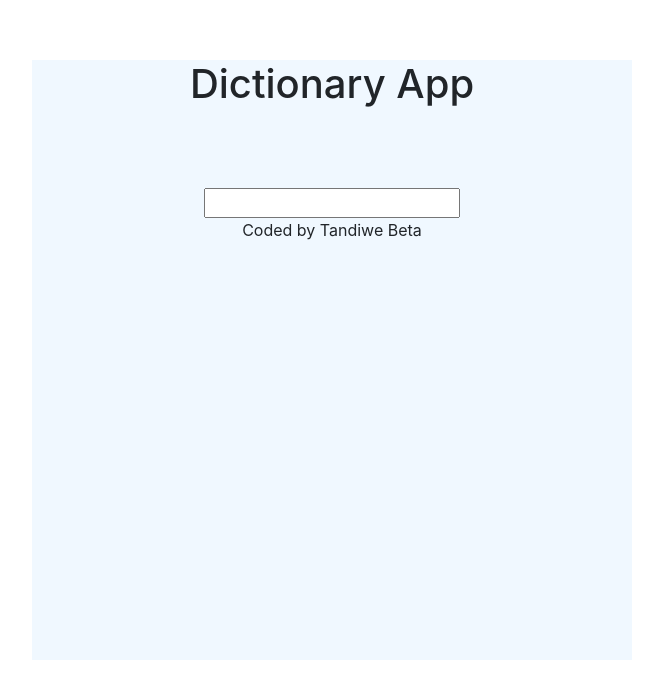
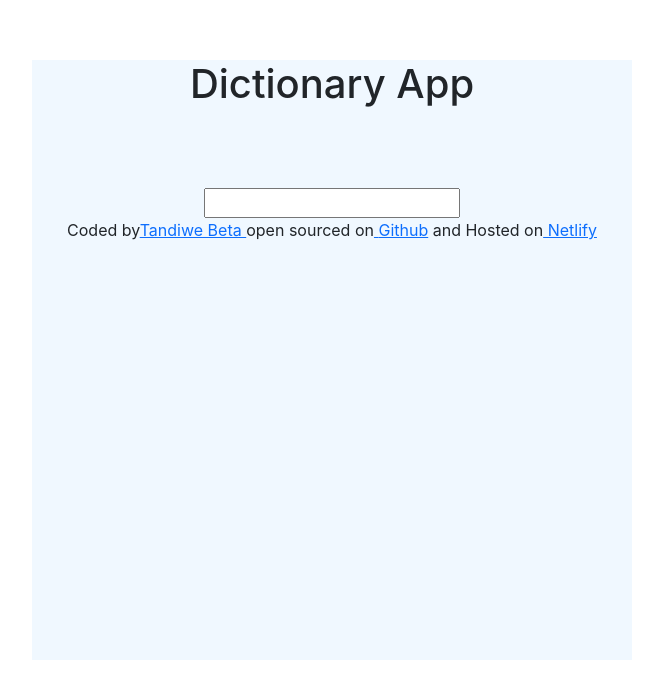
Before and after one commit to TandiweBeta/Dictionary-portifolio, a React (Create React App) app in the folder my/: page / in a window 1280 px wide. Shown: the top 698 px of the page, without its empty margins (308-971 px from the left). Built offline with nearby package versions, Linux system fonts and the light colour scheme.

Commit message:
Added links on the footer

```diff
--- a/my/src/App.js
+++ b/my/src/App.js
@@ -10,10 +10,18 @@ function App() {
           <h1 className="text-center">Dictionary App</h1>
         </header>
         <main>
-          <Dictionary/>
+          <Dictionary />
         </main>
         <footer className="text-center">
-          Coded by Tandiwe Beta
+          Coded by
+          <a href="https://github.com/TandiweBeta">Tandiwe Beta </a>
+          open sourced on
+          <a href="https://github.com/TandiweBeta/Dictionary-portifolio">
+            {" "}
+            Github
+          </a>{" "}
+          and Hosted on
+          <a href="https://dictionary-app-tandi.netlify.app/"> Netlify</a>
         </footer>
       </div>
     </div>
```
